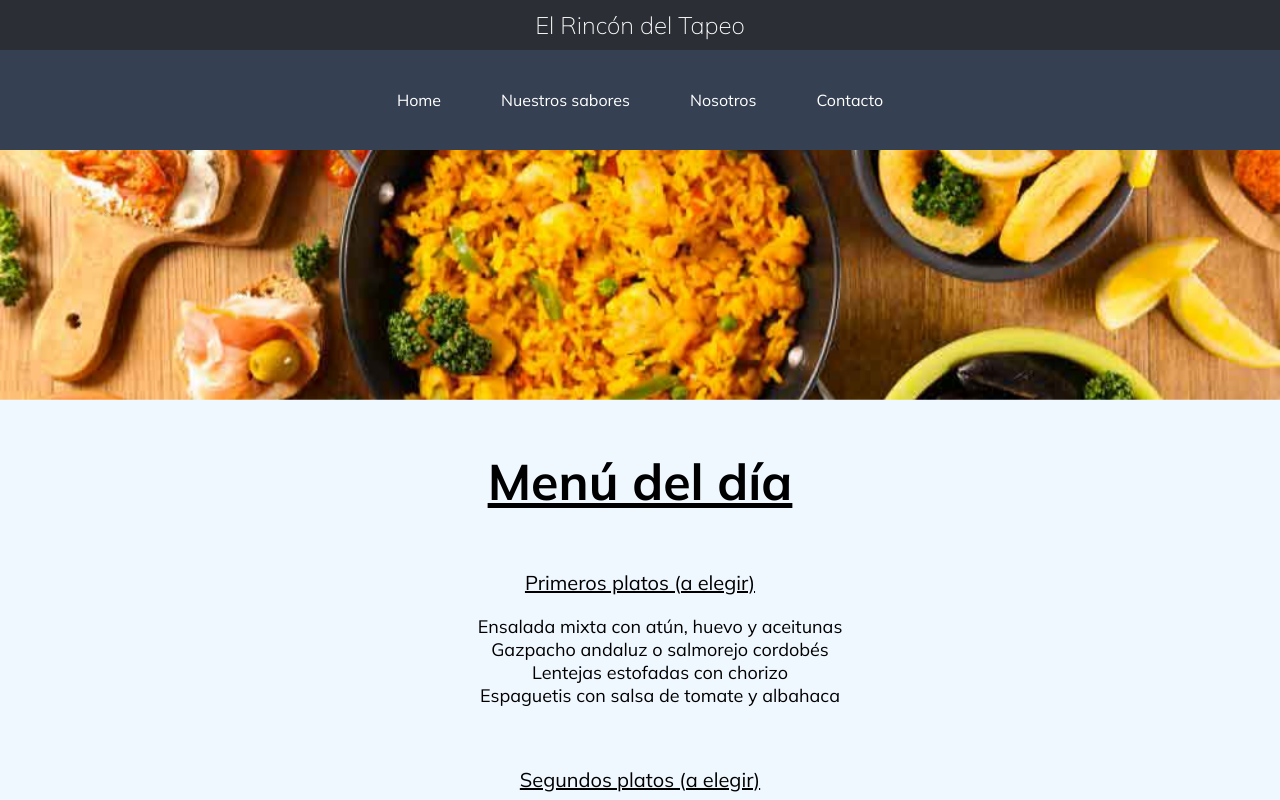
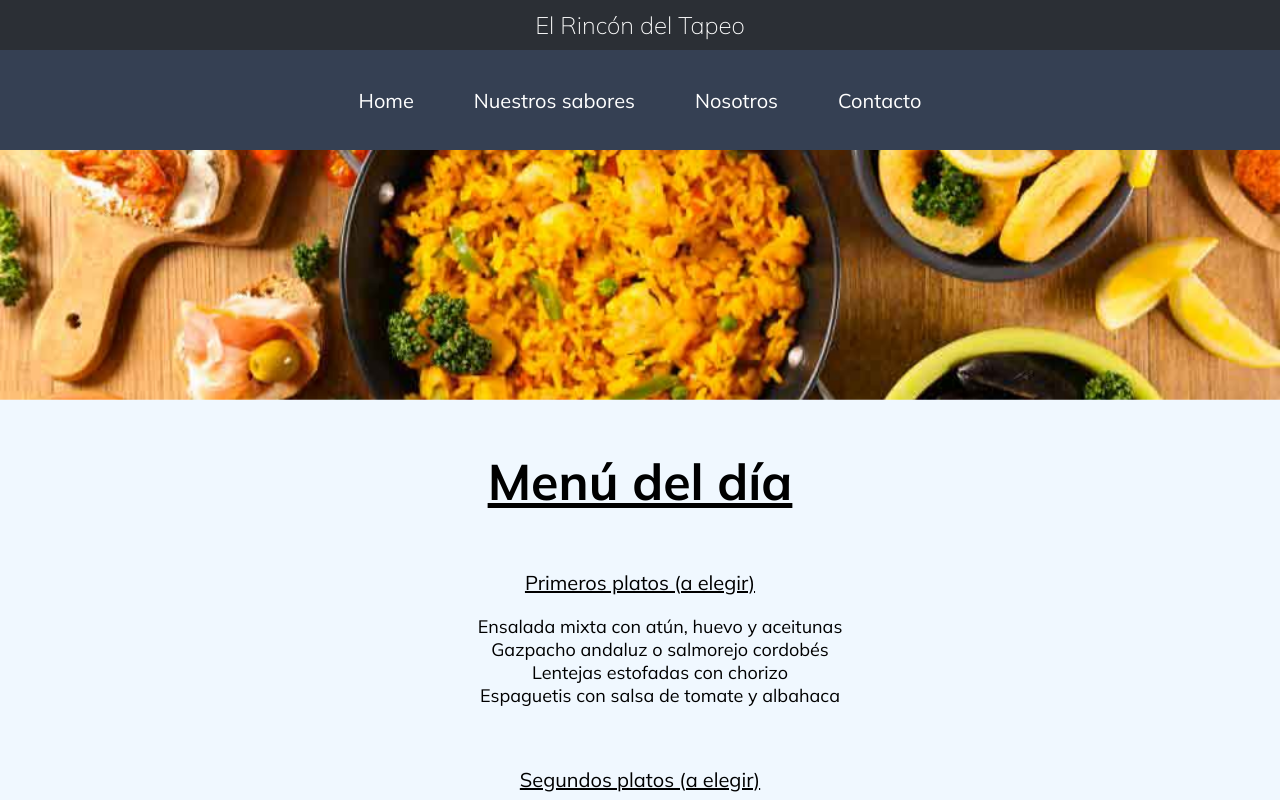
Before and after one commit to asolermaria/BFSTACK-Modulo0-EntregaFinal-PaginaWeb, a plain HTML site: page index.html in a window 1280 px wide. Shown: the top 800 px of the page. Drawn offline with Linux system fonts and the light colour scheme.

Commit message:
Media queries v3

```diff
--- a/styles.css
+++ b/styles.css
@@ -42,6 +42,7 @@ main {
     color: white;
     text-decoration: none;
     margin: 30px;
+    font-size: 20px;
 }
 
 .carrusel {
@@ -215,7 +216,7 @@ textarea{
     font-size: 20px;
 }
 
-@media(max-width: 550px) {
+@media(max-width: 625px) {
     .botonCabecera{
         font-size: 13px;
         margin: 20px;
```
